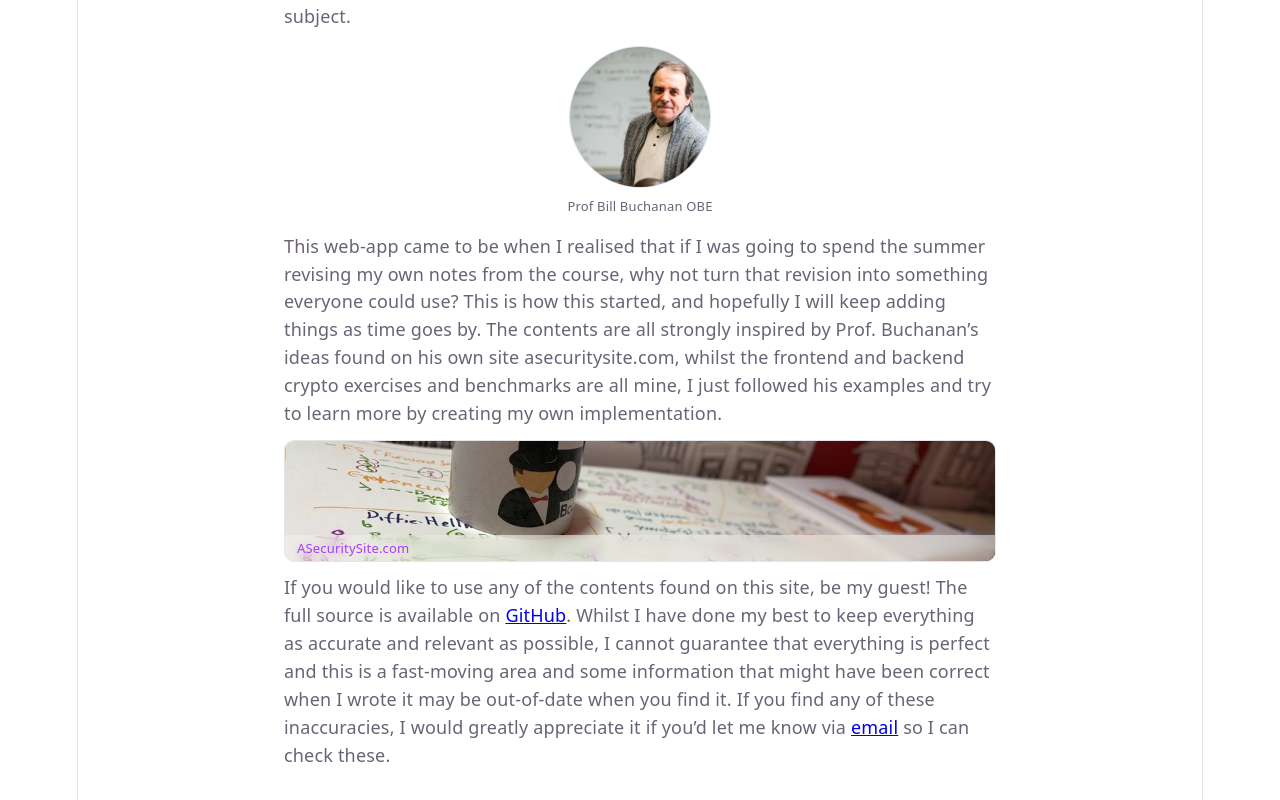
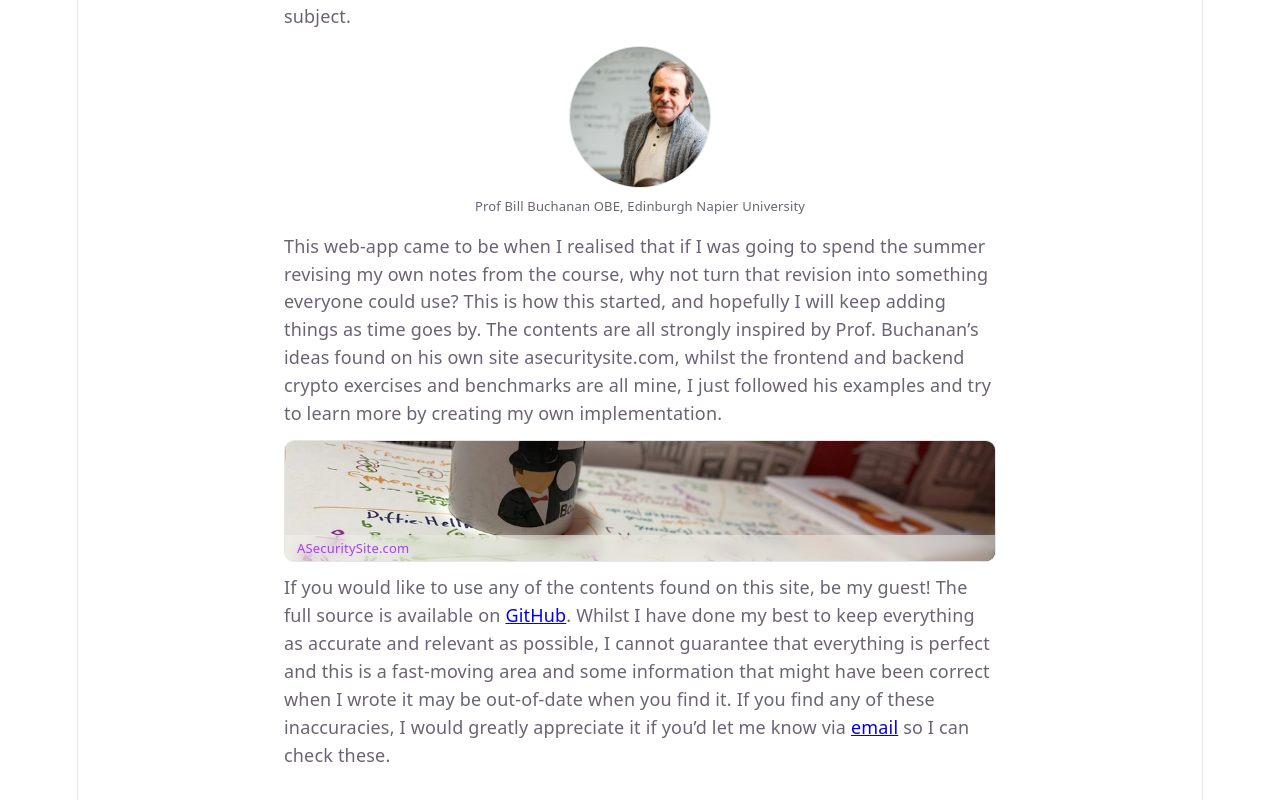
Before and after one commit to gillo7/CryptoMaths, a React (Vite) app in the folder frontend/: page /about in a window 1280 px wide. Shown: the part 762-1562 px from the top of the page. Built offline with nearby package versions, Linux system fonts and the light colour scheme.

Commit message:
Add Edinburgh Napier University to Bill's photo caption

```diff
--- a/frontend/src/pages/About.tsx
+++ b/frontend/src/pages/About.tsx
@@ -43,7 +43,9 @@ function About() {
           alt="Prof Bill Buchanan OBE"
           className="about-photo"
         />
-        <p className="about-photo-caption">Prof Bill Buchanan OBE</p>
+        <p className="about-photo-caption">
+          Prof Bill Buchanan OBE, Edinburgh Napier University
+        </p>
 
         <p>
           This web-app came to be when I realised that if I was going
```
